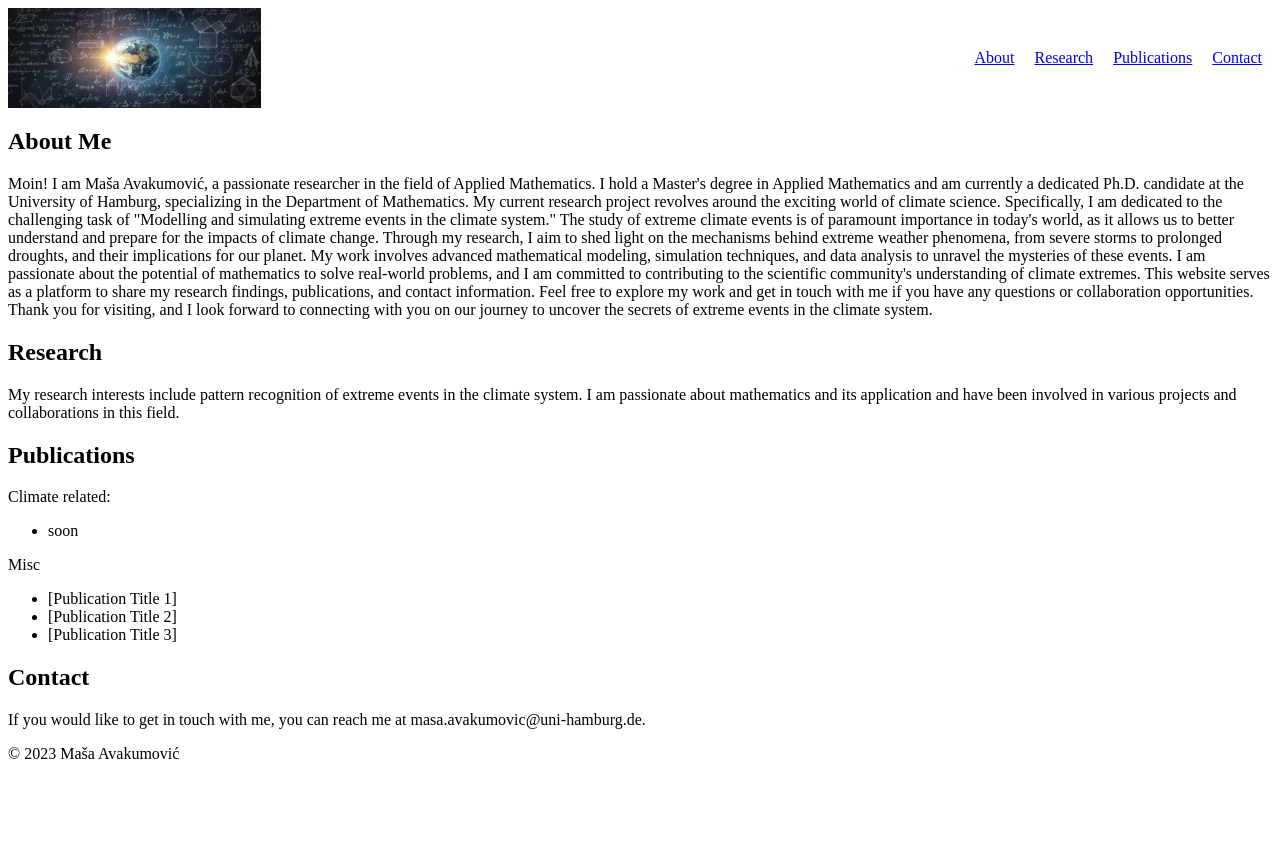
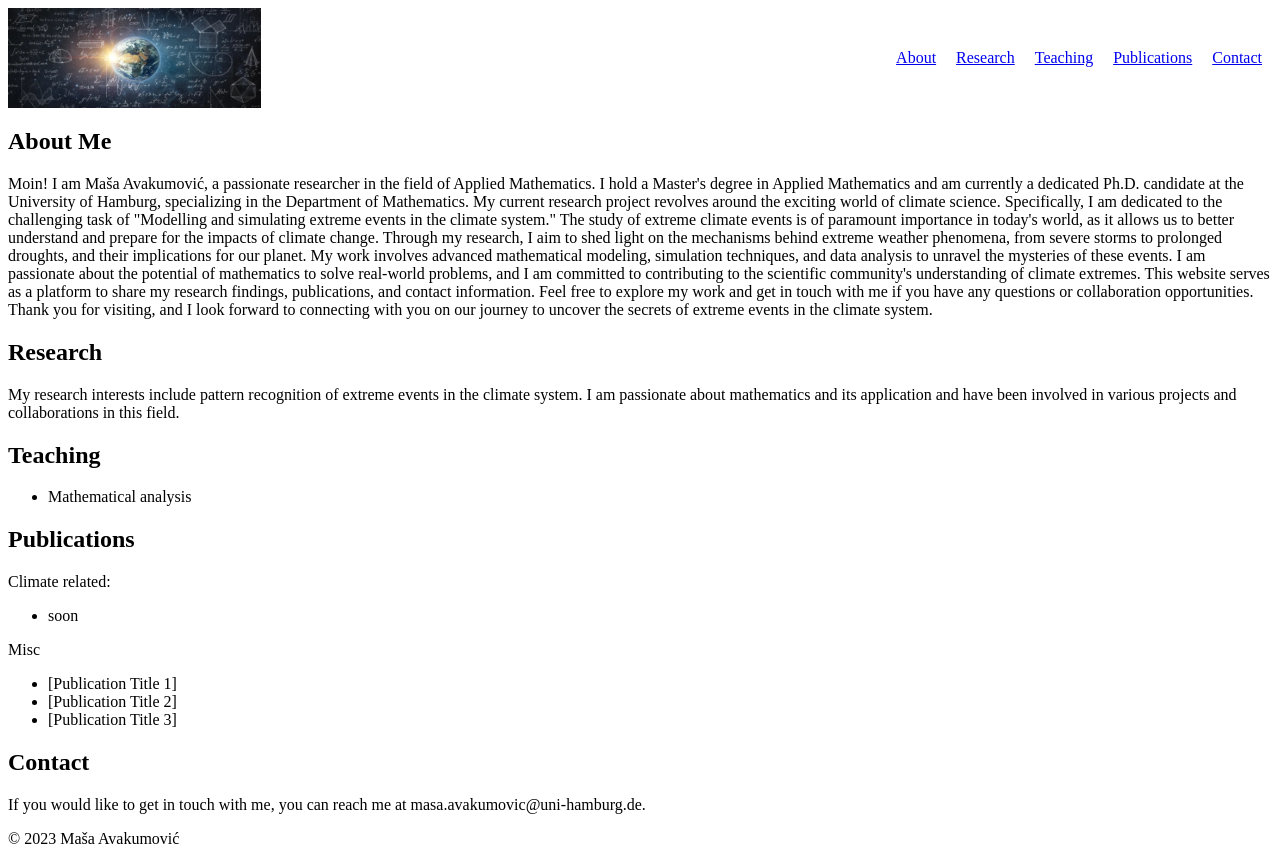
Before and after one commit to masumovic/masumovic.github.io, a plain HTML site: page index.html in a window 1280 px wide. Before the commit the page ends 800 px from the top, so only its background shows below. Drawn offline with Linux system fonts and the light colour scheme.

Commit message:
Update index.html

```diff
--- a/index.html
+++ b/index.html
@@ -22,6 +22,7 @@
         <ul>
             <li><a href="#about">About</a></li>
             <li><a href="#research">Research</a></li>
+	     <li><a href="#teaching">Teaching</a></li>
             <li><a href="#publications">Publications</a></li>
             <li><a href="#contact">Contact</a></li>
         </ul>
@@ -47,6 +48,13 @@
         <h2>Research</h2>
         <p>My research interests include pattern recognition of extreme events in the climate system. I am passionate about mathematics and its application and have been involved in various projects and collaborations in this field.</p>
     </section>
+	<section id="teaching">
+        <h2>Teaching</h2>
+	<ul>
+            <li> Mathematical analysis  </</li>
+
+        </ul>
+	</section>
 
     <section id="publications">
         <h2>Publications</h2>
```
